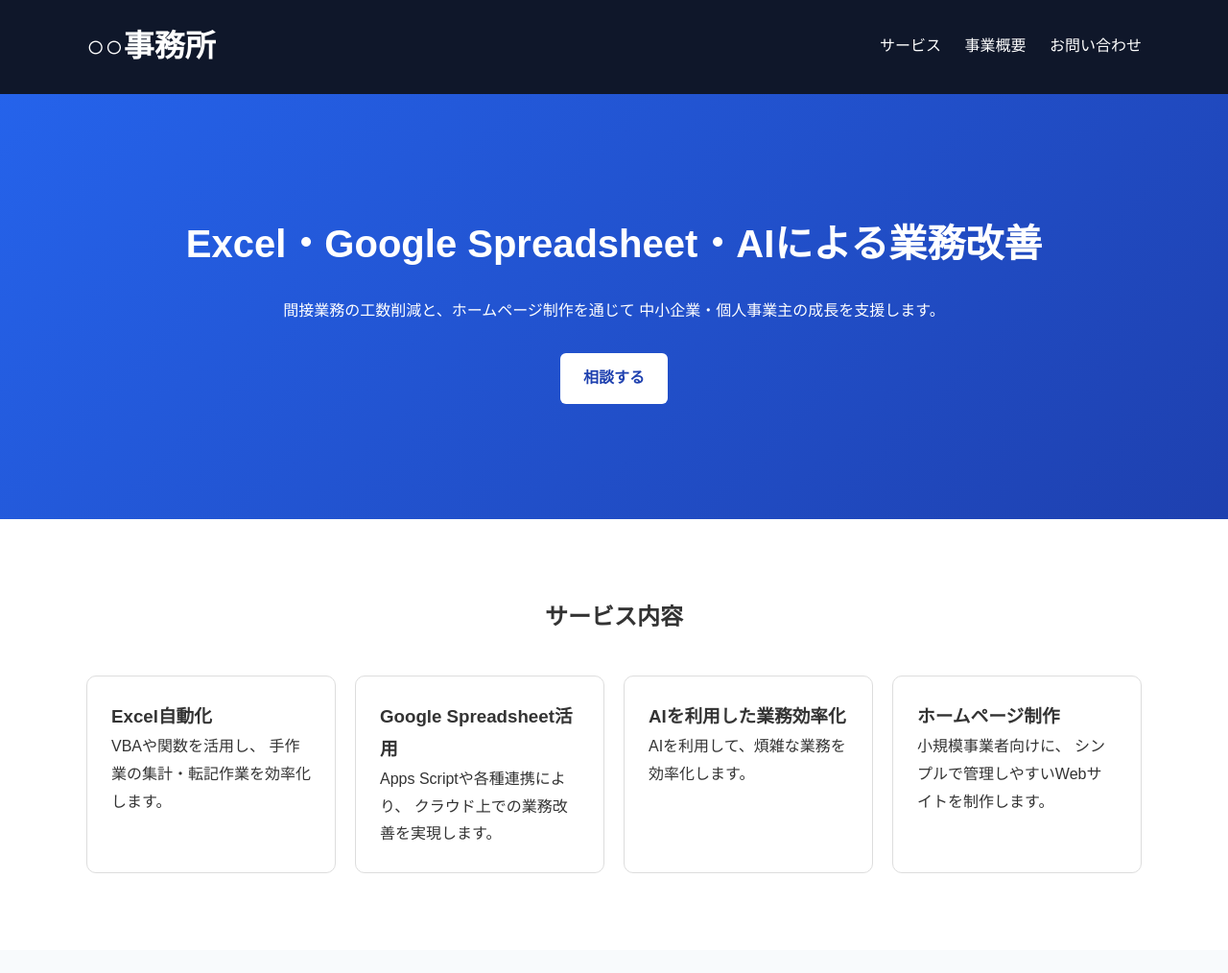
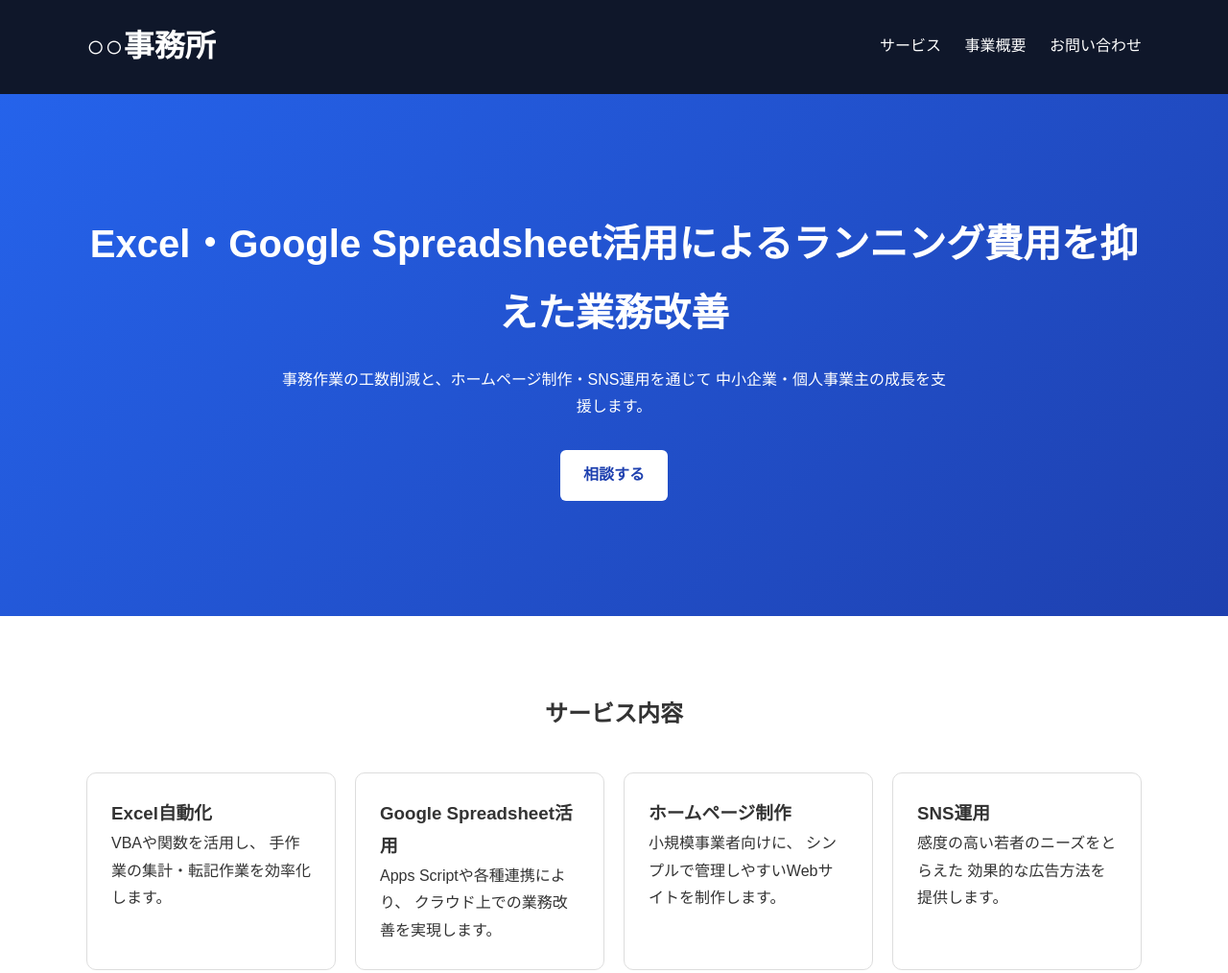
Before and after one commit to rakuwebsupport-svg/service, a plain HTML site: page index.html in a window 1280 px wide. Shown: the top 1014 px of the page at 96% size. Drawn offline with Linux system fonts and the light colour scheme.

Commit message:
SNS文言挿入

```diff
--- a/index.html
+++ b/index.html
@@ -3,7 +3,7 @@
 <head>
     <meta charset="UTF-8">
     <meta name="viewport" content="width=device-width, initial-scale=1.0">
-    <title>業務改善・ホームページ制作 | ○○事務所</title>
+    <title>業務改善・ホームページ制作 | ラクWebサポート</title>
     <link rel="stylesheet" href="style.css">
 </head>
 <body>
@@ -21,9 +21,9 @@
 
 <section class="hero">
     <div class="container">
-        <h2>Excel・Google Spreadsheet・AIによる業務改善</h2>
+        <h2>Excel・Google Spreadsheet活用によるランニング費用を抑えた業務改善</h2>
         <p>
-            間接業務の工数削減と、ホームページ制作を通じて
+            事務作業の工数削減と、ホームページ制作・SNS運用を通じて
             中小企業・個人事業主の成長を支援します。
         </p>
         <a href="#contact" class="btn">相談する</a>
@@ -53,17 +53,18 @@
             </div>
 
             <div class="card">
-                <h3>AIを利用した業務効率化</h3>
+                <h3>ホームページ制作</h3>
                 <p>
-                    AIを利用して、煩雑な業務を効率化します。
+                    小規模事業者向けに、
+                    シンプルで管理しやすいWebサイトを制作します。
                 </p>
             </div>
 
             <div class="card">
-                <h3>ホームページ制作</h3>
+                <h3>SNS運用</h3>
                 <p>
-                    小規模事業者向けに、
-                    シンプルで管理しやすいWebサイトを制作します。
+                    感度の高い若者のニーズをとらえた
+                    効果的な広告方法を提供します。
                 </p>
             </div>
 
@@ -90,7 +91,7 @@
         <h2>事業概要</h2>
 
         <p>
-            ○○事務所は、
+            ラクWebサポートは、
             Excel・Google Spreadsheet・AIを活用した
             業務改善支援およびホームページ制作を行う個人事業です。
         </p>
```
